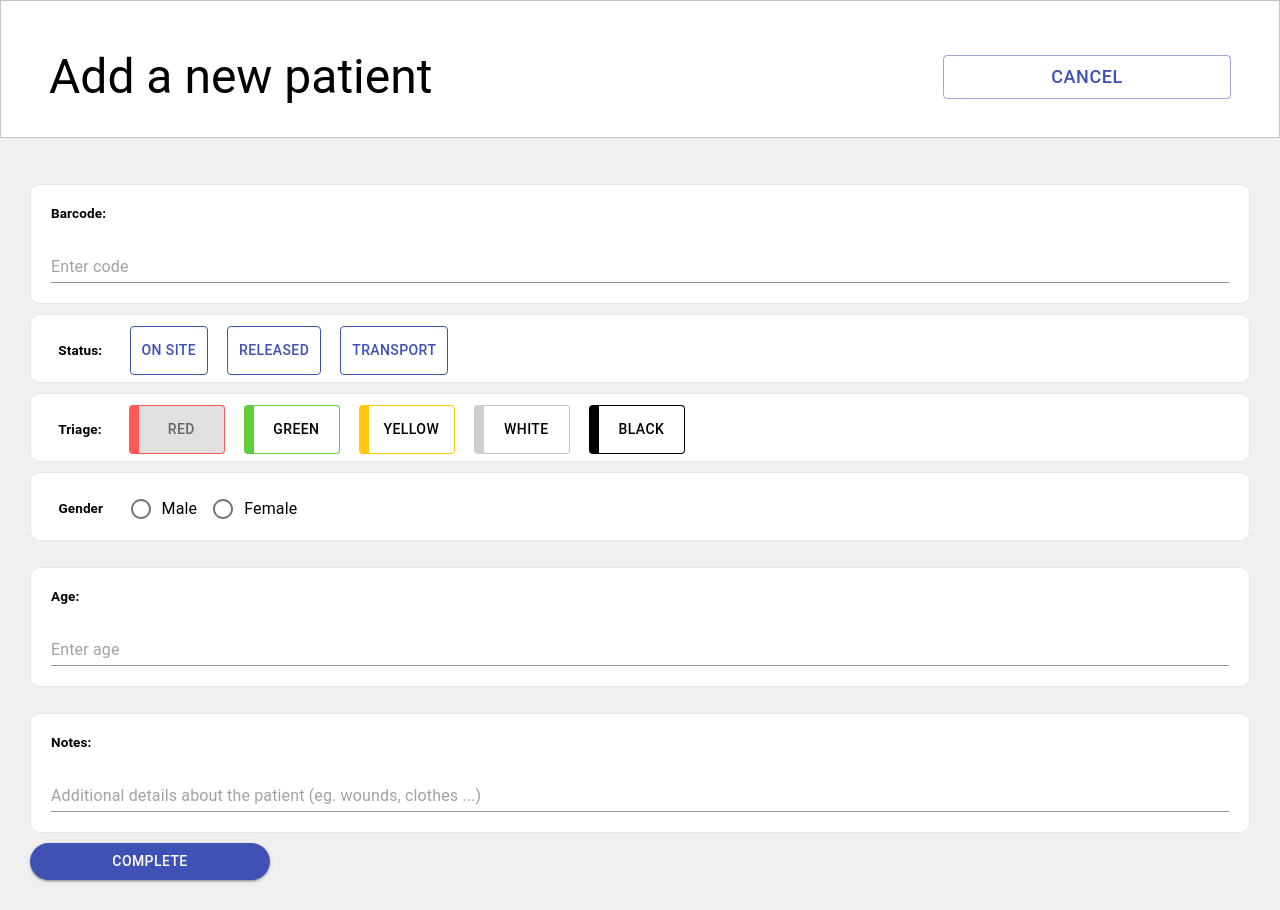
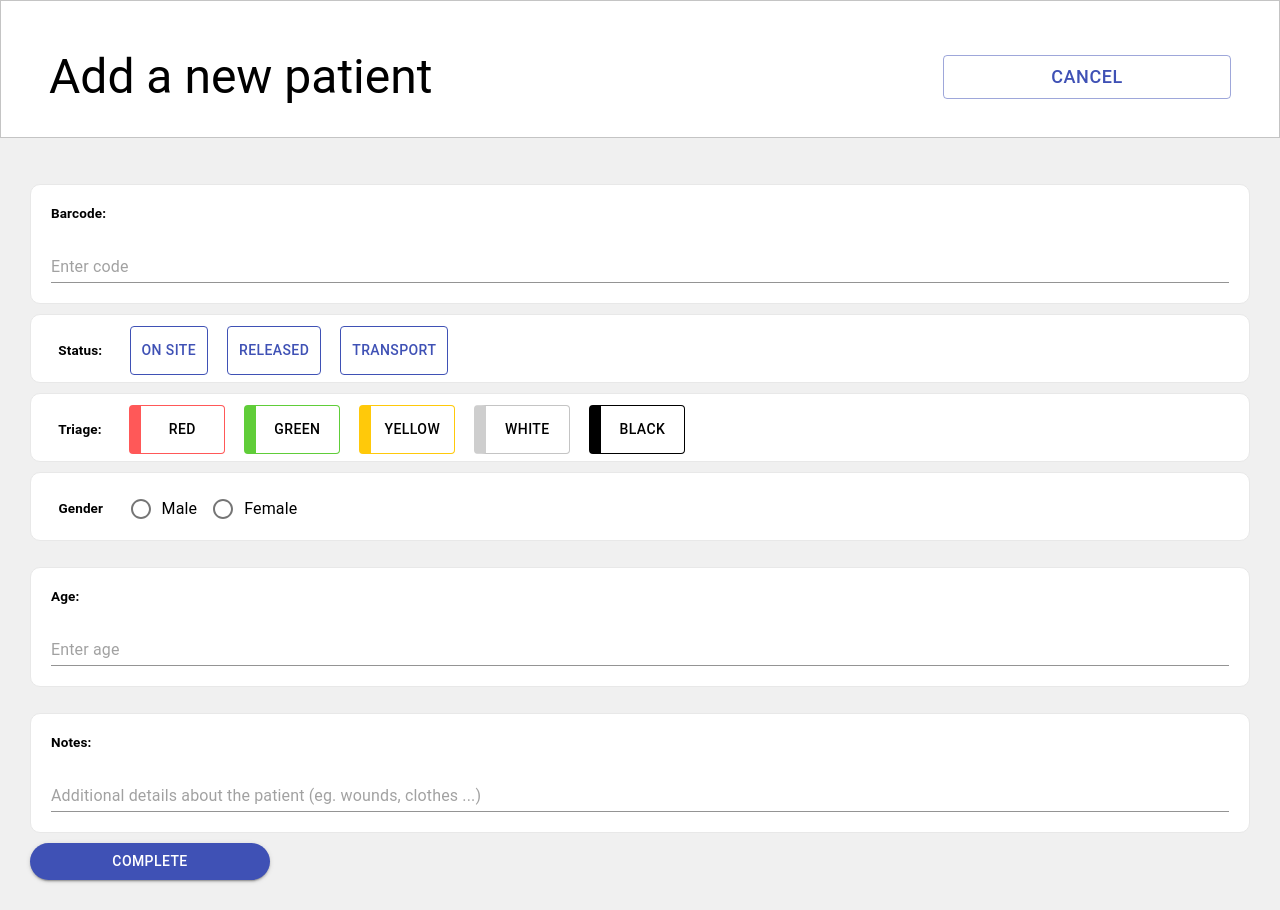
Before and after one commit to uwblueprint/paramedics-react, a React (Create React App) app: page /patients/new in a window 1280 px wide. Built offline with nearby package versions, Linux system fonts and the light colour scheme.

Commit message:
Minor styling changes

```diff
--- a/src/components/PatientCreationPage/TriagePills.tsx
+++ b/src/components/PatientCreationPage/TriagePills.tsx
@@ -10,7 +10,7 @@ const TriagePills = ({
   currentStatus,
   handleChange,
 }: {
-  currentStatus: triageLevel;
+  currentStatus: triageLevel | null;
   handleChange: (
     e: React.MouseEvent<HTMLElement>,
     newTriage: triageLevel
@@ -102,61 +102,64 @@ const useCompletePatientButtonStyles = makeStyles({
     transform: "translate(0, 1.5px) scale(0.75)",
   },
   redpill: {
-    borderLeft: "10px solid #FF5858 !important",
+    borderLeft: "0.75rem solid #FF5858 !important",
     width: "6rem",
     borderColor: "#FF5858",
     background: "rgba(255, 255, 255, 0.75)",
     marginRight: "20px",
     "&:hover": {
-      borderLeft: "10px solid #FF5858",
+      borderLeft: "0.75rem solid #FF5858",
       borderColor: "#FF5858",
     },
     color: "black",
   },
   greenpill: {
-    borderLeft: "10px solid #60CD39 !important",
+    borderLeft: "0.75rem solid #60CD39 !important",
     width: "6rem",
     borderColor: "#60CD39",
     background: "rgba(255, 255, 255, 0.75)",
     marginRight: "20px",
     "&:hover": {
-      borderLeft: "10px solid #60CD39",
+      borderLeft: "0.75rem solid #60CD39",
       borderColor: "#60CD39",
     },
     color: "black",
   },
   yellowpill: {
-    borderLeft: "10px solid #FFC90A !important",
+    borderLeft: "0.75rem solid #FFC90A !important",
     width: "6rem",
     borderColor: "#FFC90A",
     background: "rgba(255, 255, 255, 0.75)",
     marginRight: "20px",
     "&:hover": {
-      borderLeft: "10px solid #FFC90A",
+      borderLeft: "0.75rem solid #FFC90A",
       borderColor: "#FFC90A",
+    },
+    "&:active": {
+      background: "#FFC90A",
     },
     color: "black",
   },
   whitepill: {
-    borderLeft: "10px solid #CECECE !important",
+    borderLeft: "0.75rem solid #CECECE !important",
     width: "6rem",
     borderColor: "#C4C4C4",
     background: "rgba(255, 255, 255, 0.75)",
     marginRight: "20px",
     "&:hover": {
-      borderLeft: "10px solid #CECECE",
+      borderLeft: "0.75rem solid #CECECE",
       borderColor: "#C4C4C4",
     },
     color: "black",
   },
   blackpill: {
-    borderLeft: "10px solid #000000 !important",
+    borderLeft: "0.75rem solid #000000 !important",
     width: "6rem",
     borderColor: "#000000",
     background: "rgba(255, 255, 255, 0.75)",
     marginRight: "20px",
     "&:hover": {
-      borderLeft: "10px solid #000000",
+      borderLeft: "0.75rem solid #000000",
       borderColor: "#000000",
     },
     color: "black",
--- a/src/containers/PatientCreationPage.tsx
+++ b/src/containers/PatientCreationPage.tsx
@@ -20,7 +20,7 @@ import { assertNonNullType } from "graphql";
 
 interface FormFields {
   barcodeValue: number | null;
-  triage: triageLevel; //TODO: change to enum
+  triage: triageLevel | null; //TODO: change to enum
   gender: string;
   age: number | null;
   notes: string;
@@ -48,7 +48,7 @@ const PatientCreationPage = () => {
   // We need the CCP passed as prop!
   const [formFields, setFormFields] = useState<FormFields>({
     barcodeValue: null,
-    triage: triageLevel.RED,
+    triage: null,
     gender: "",
     age: null,
     notes: "",
```
